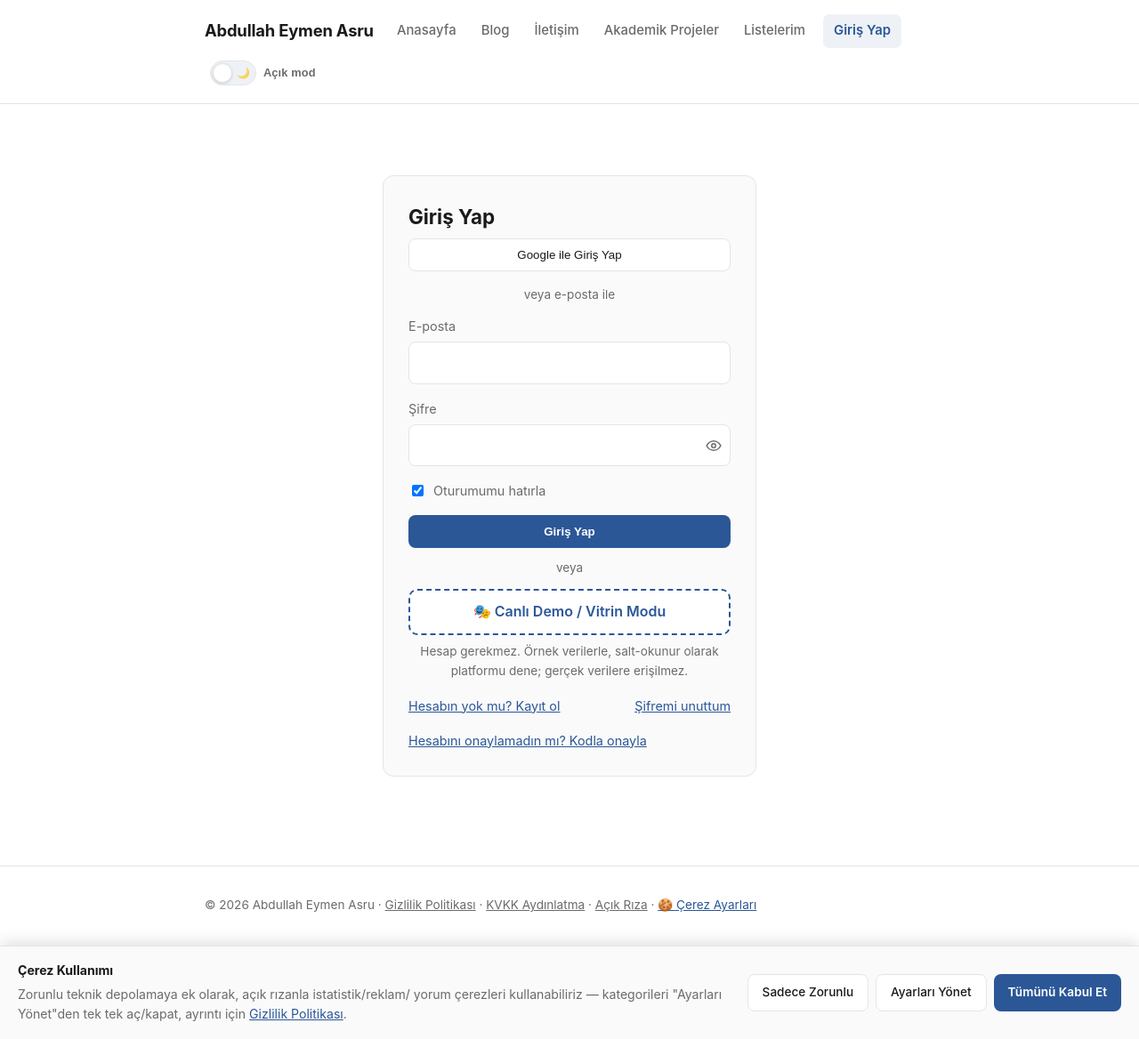
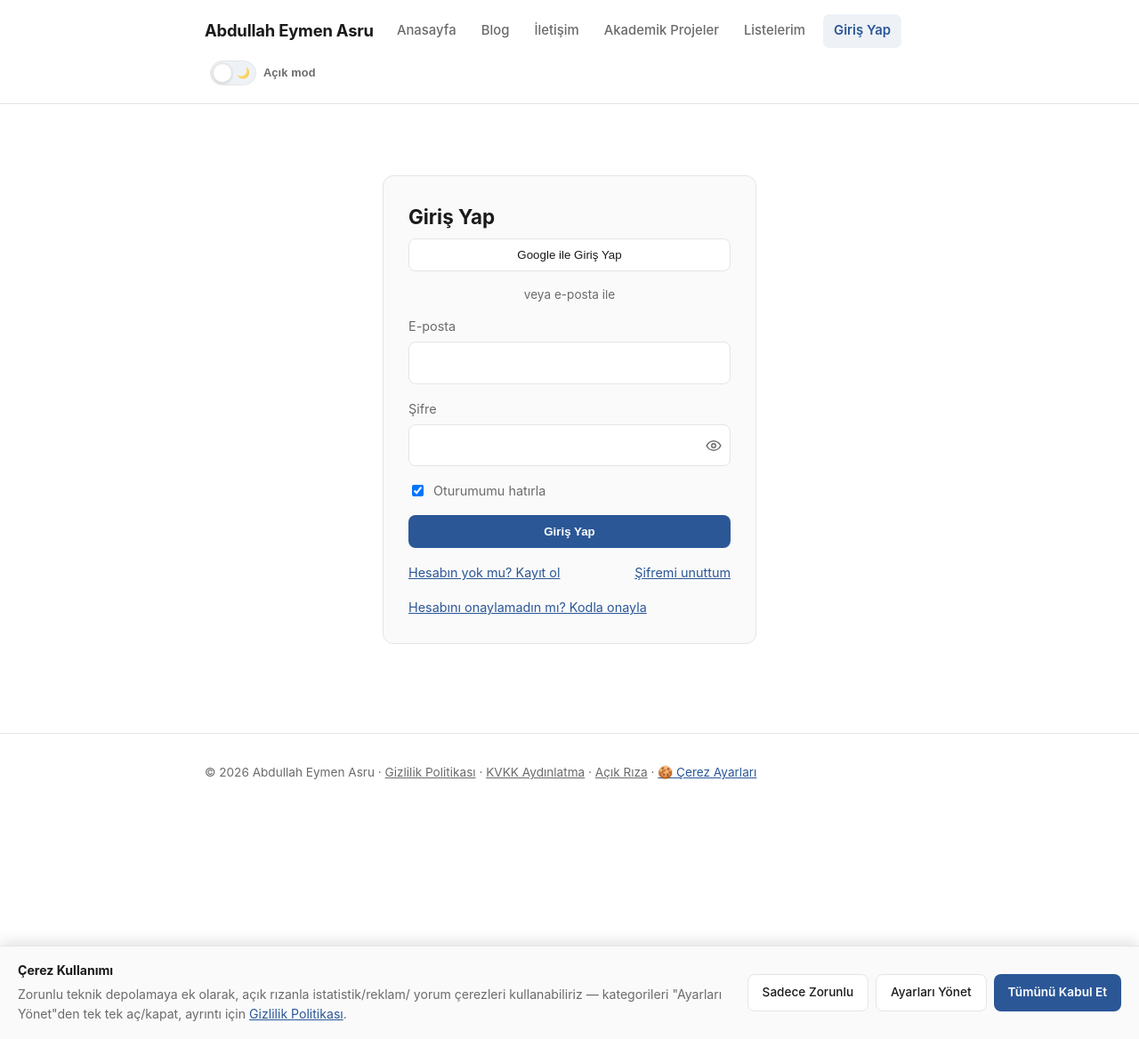
Before and after one commit to abdullah-eymen-asru/abdullah-eymen-asru.github.io, a Jekyll site: the page built from hesap/giris.md, in a window 1280 px wide and 1168 px high. Shown: the whole window at 89% size. Built offline with Jekyll 4.4.1, drawn with Linux system fonts in a browser that asks for light colours.

Commit message:
Add demo login section to giriş.md

```diff
--- a/hesap/giris.md
+++ b/hesap/giris.md
@@ -33,9 +33,12 @@ permalink: "/hesap/giris.html"
     <button type="submit" class="btn-primary">Giriş Yap</button>
   </form>
 
+  <div id="demo-giris-kutu" hidden>
   <div class="auth-divider">veya</div>
   <button id="demo-giris-btn" type="button" class="btn-demo">🎭 Canlı Demo / Vitrin Modu</button>
   <p class="muted demo-giris-not">Hesap gerekmez. Örnek verilerle, salt-okunur olarak platformu dene; gerçek verilere erişilmez.</p>
+  </div>
+  <p id="demo-kapali-not" class="muted" hidden>Herkese açık demo şu an kapalı. Demo hesabı verildiyse e-posta ve şifrenle giriş yapabilirsin.</p>
 
   <div class="auth-links">
     <a href="{{ '/hesap/kayit.html' | relative_url }}">Hesabın yok mu? Kayıt ol</a>
```
